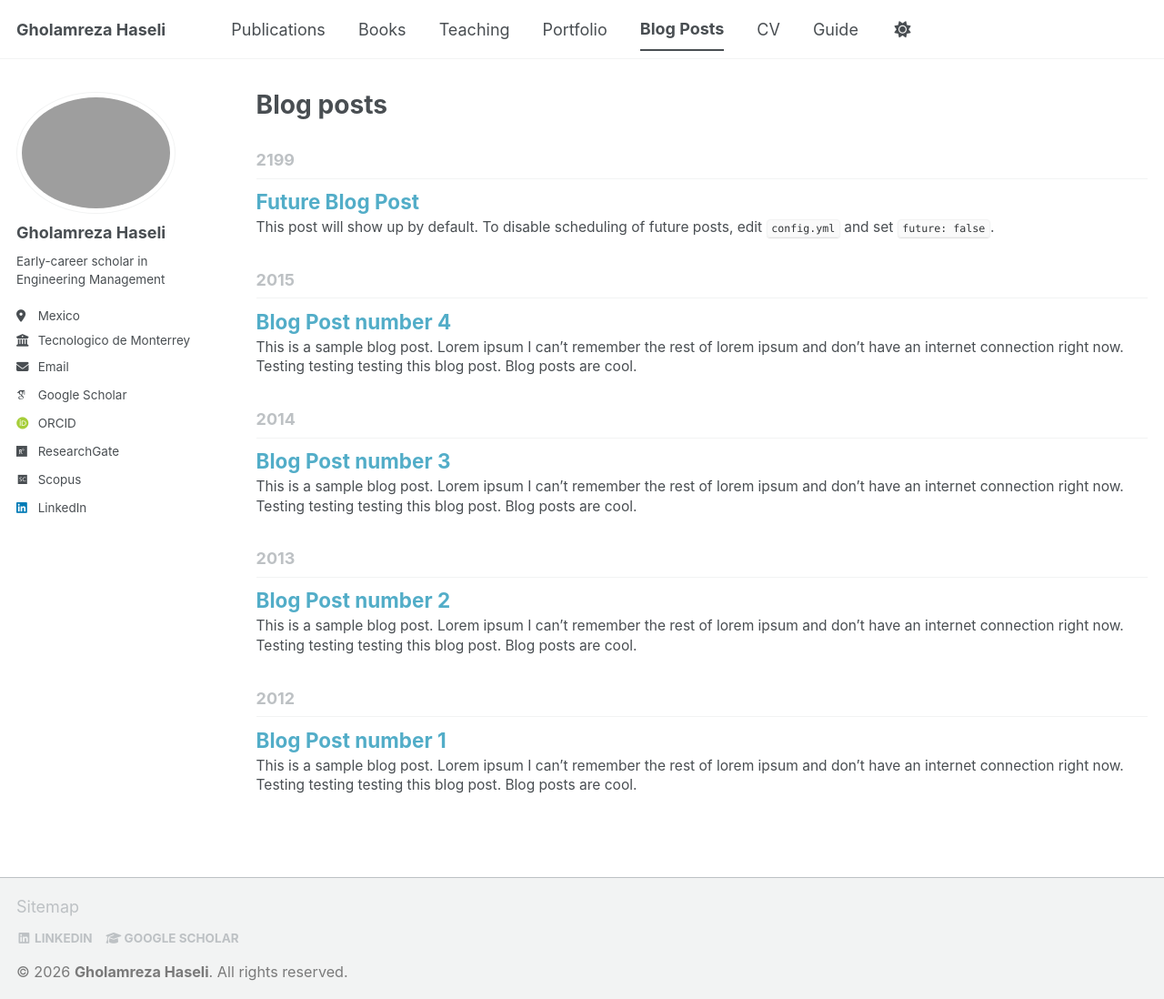
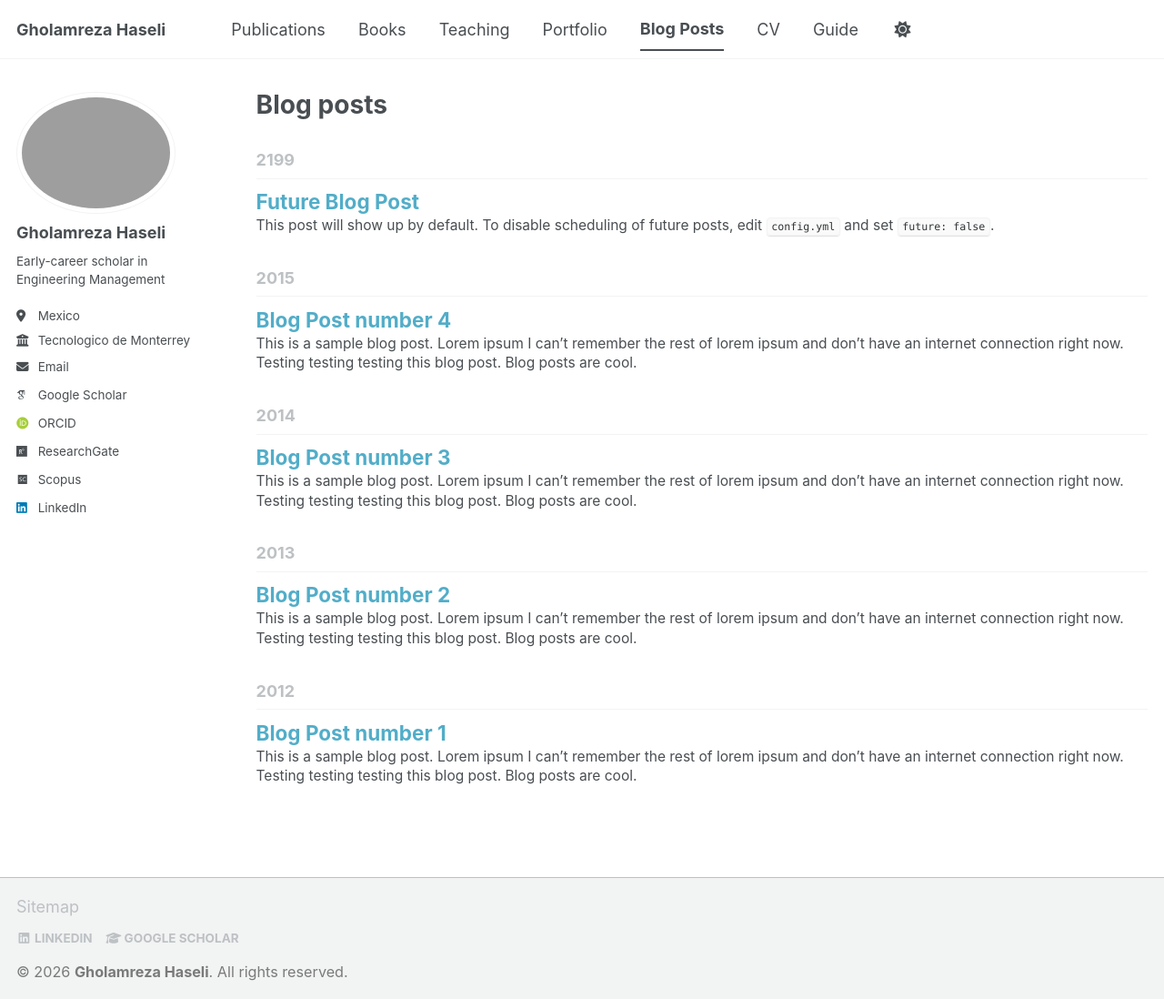
Before and after one commit to Gholamreza-Haseli/Gholamreza-Haseli.github.io, a Jekyll site: the page built from _pages/year-archive.html, in a window 1280 px wide and 1098 px high. Shown: the whole window at 91% size. Built offline with Jekyll 4.4.1, drawn with Linux system fonts in a browser that asks for light colours; some web fonts are replaced; a script bundle is joined from its source files by our own code; library files that are not in the unit come from our copies.

Commit message:
Update archive-single.html

```diff
--- a/_includes/archive-single.html
+++ b/_includes/archive-single.html
@@ -1,7 +1,7 @@
 <div class="{{ include.type | default: 'list' }}__item">
   <article class="archive__item" itemscope itemtype="https://schema.org/CreativeWork">
 
-    <h2 class="archive__item-title" itemprop="headline" style="margin-bottom: 4px !important; padding-bottom: 0 !important;">
+    <h2 class="archive__item-title" itemprop="headline" style="margin-bottom: 2px !important; padding-bottom: 0 !important;">
       <a href="{{ base_path }}{{ post.url }}" rel="permalink" style="text-decoration: none;">{{ post.title }}</a>
     </h2>
 
@@ -15,7 +15,7 @@
 
     {% if post.paperurl %}
       <p style="margin-top: 5px !important; margin-bottom: 10px !important;">
-        <a href="{{ post.paperurl }}" class="btn btn--primary" style="padding: 4px 5px !important; font-size: 0.8em !important; border-radius: 4px !important;">
+        <a href="{{ post.paperurl }}" class="btn btn--primary" style="padding: 4px 10px !important; font-size: 0.8em !important; border-radius: 4px !important;">
           <i class="fas fa-fw fa-download" aria-hidden="true"></i> Download Paper
         </a>
       </p>
```
